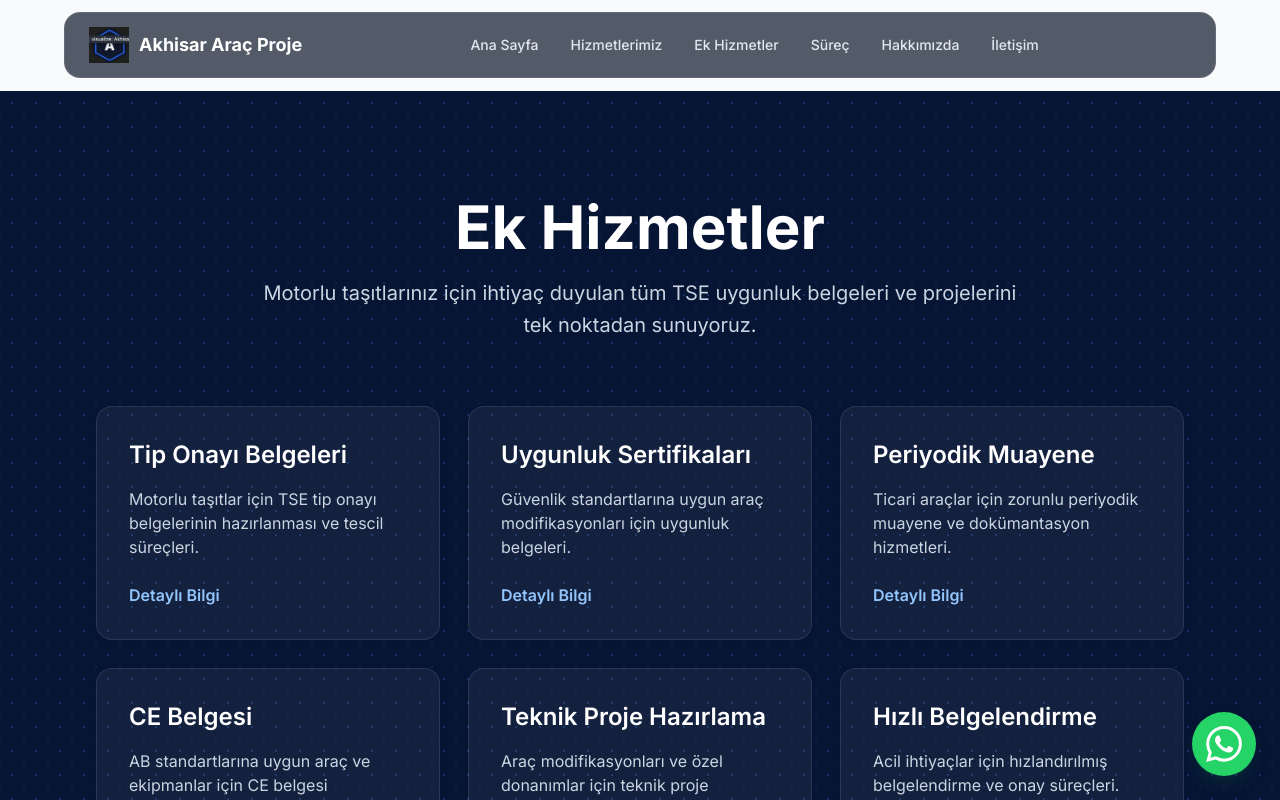
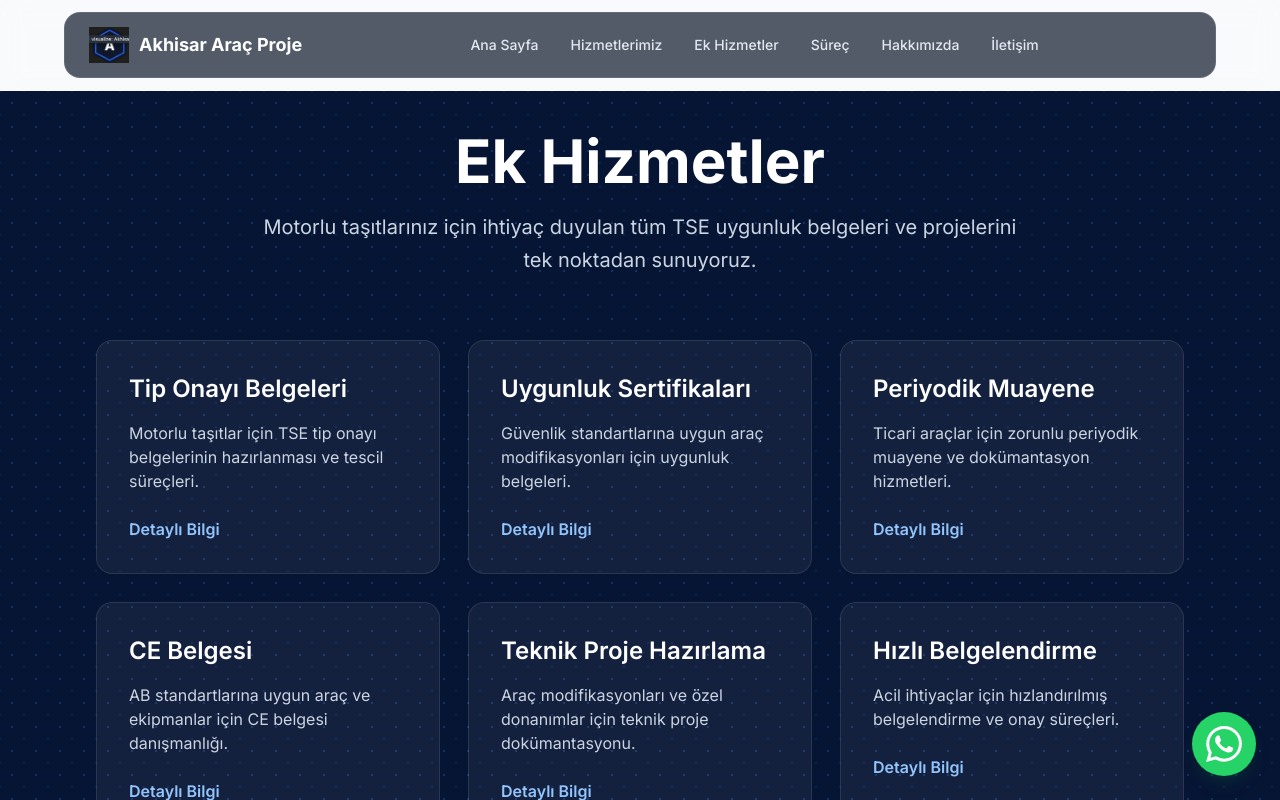
Before and after one commit to dev-alibayram/akhisar-arac-proje, a Next.js app: page /en/ek-hizmetler in a window 1280 px wide. Shown: the top 800 px of the page. Built offline with nearby package versions, Linux system fonts and the light colour scheme.

Commit message:
fix(pages): top-align Hizmetler and Ek Hizmetler content
Replace vertical centering with justify-start and tighter top padding; extra min-height space flows to the bottom.

```diff
--- a/src/app/[locale]/ek-hizmetler/page.tsx
+++ b/src/app/[locale]/ek-hizmetler/page.tsx
@@ -3,10 +3,10 @@ import { services } from "@/content/services";
 export default function EkHizmetlerPage() {
   return (
     <main className="text-white">
-      <section className="dark-grid min-h-[calc(100svh+96px)]">
-        <div className="mx-auto flex min-h-[calc(100svh+96px)] max-w-6xl flex-col justify-center px-4 py-20 sm:px-6 lg:px-8">
+      <section className="dark-grid">
+        <div className="mx-auto flex min-h-[calc(100svh-96px)] max-w-6xl flex-col justify-start px-4 pb-20 pt-8 sm:px-6 lg:px-8 lg:pb-24 lg:pt-10">
           <div className="mx-auto max-w-2xl text-center lg:max-w-3xl">
-            <h1 className="mt-5 text-3xl font-bold sm:text-5xl lg:text-6xl">Ek Hizmetler</h1>
+            <h1 className="text-3xl font-bold sm:text-5xl lg:text-6xl">Ek Hizmetler</h1>
             <p className="mt-4 text-slate-300 lg:mt-5 lg:text-xl lg:leading-relaxed">
               Motorlu taşıtlarınız için ihtiyaç duyulan tüm TSE uygunluk belgeleri ve projelerini tek
               noktadan sunuyoruz.
--- a/src/app/[locale]/hizmetler/page.tsx
+++ b/src/app/[locale]/hizmetler/page.tsx
@@ -4,9 +4,9 @@ export default function HizmetlerPage() {
   return (
     <main className="text-slate-900">
       <section>
-        <div className="mx-auto flex min-h-[calc(100svh+96px)] max-w-6xl flex-col justify-center px-4 py-20 sm:px-6 lg:px-8">
+        <div className="mx-auto flex min-h-[calc(100svh-96px)] max-w-6xl flex-col justify-start px-4 pb-20 pt-8 sm:px-6 lg:px-8 lg:pb-24 lg:pt-10">
           <div className="w-full text-center">
-            <h1 className="mt-5 w-full text-center text-3xl font-bold sm:text-5xl lg:text-6xl lg:whitespace-nowrap">
+            <h1 className="w-full text-center text-3xl font-bold sm:text-5xl lg:text-6xl lg:whitespace-nowrap">
               Kapsamlı TSE Belgelendirme Çözümleri
             </h1>
             <p className="mx-auto mt-4 max-w-2xl text-slate-600 lg:mt-5 lg:text-xl lg:leading-relaxed">
```
